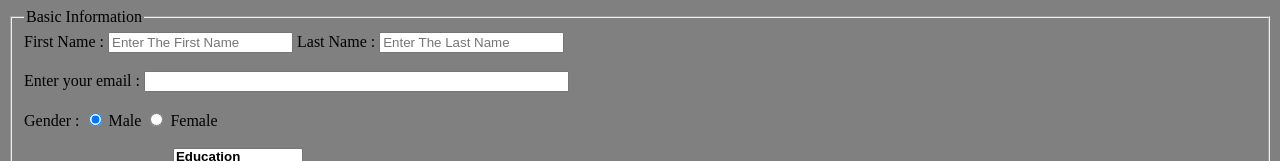
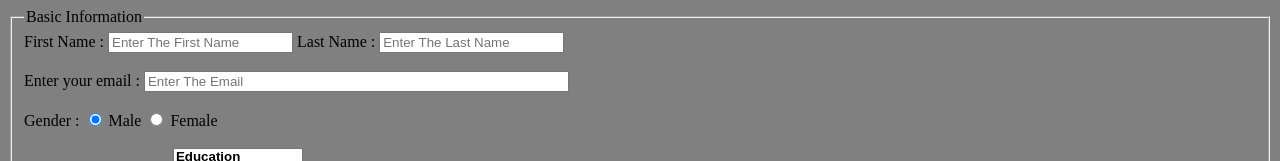
Before and after one commit to shrey1811/HTML, a plain HTML site: page web 4/index.html in a window 1280 px wide. Shown: the top 161 px of the page. Drawn offline with Linux system fonts and the light colour scheme.

Commit message:
html form page

```diff
--- a/web 4/index.html
+++ b/web 4/index.html
@@ -36,7 +36,7 @@
                 <br><br>
                 <!-- Email Section-->
                 <label for="email">Enter your email :</label>
-                <input type="email" id="email" name="email" size="50">
+                <input type="email" id="email" name="email" size="50" placeholder="Enter The Email">
 
                 <!-- Gender Section -->
                 <br><br>
```
